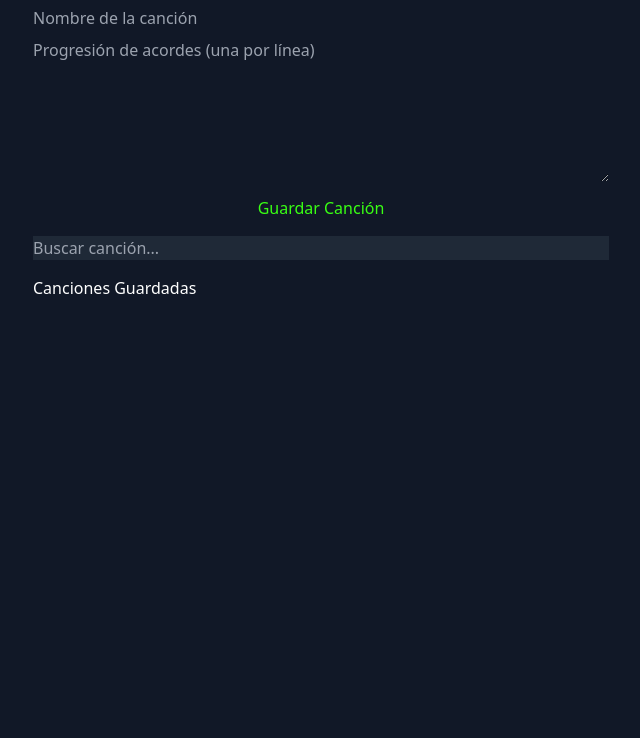
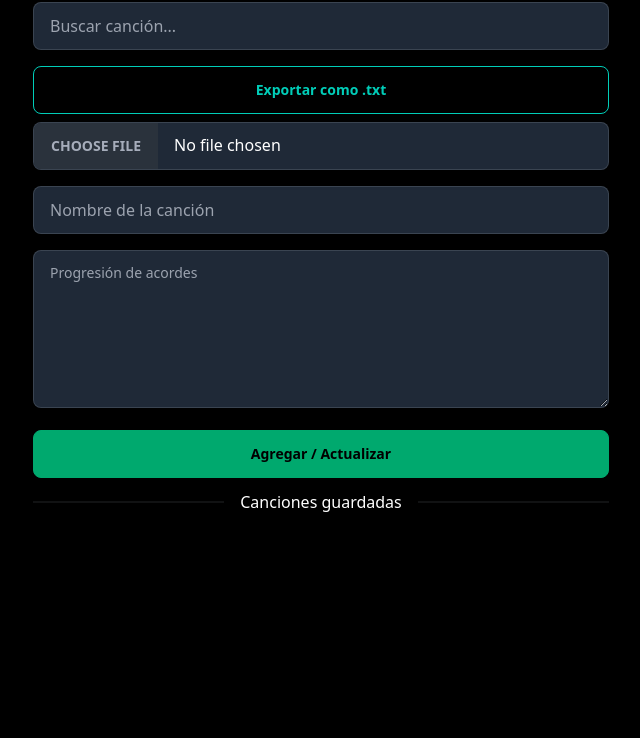
Before and after one commit to fernan2lopezkto/libretaDeNotas, a plain HTML site: page index.html in a window 1280 px wide. Shown: the part 62-800 px from the top of the page, without its empty margins (319-959 px from the left). Drawn offline with nearby package versions, Linux system fonts and the light colour scheme.

Commit message:
Actualizar index.html

```diff
--- a/index.html
+++ b/index.html
@@ -3,54 +3,58 @@
   <head>
     <meta charset="UTF-8" />
     <meta name="viewport" content="width=device-width, initial-scale=1.0" />
-    <title>Progresiones de Acordes</title>
+    <title>Libreta de Notas</title>
+    <link
+      href="https://cdn.jsdelivr.net/npm/daisyui@4.4.20/dist/full.min.css"
+      rel="stylesheet"
+      type="text/css"
+    />
     <script src="https://cdn.tailwindcss.com"></script>
-    <script>
-      tailwind.config = {
-        darkMode: "class",
-        theme: {
-          extend: {
-            colors: {
-              neon: "#39ff14",
-              fondo: "#111827",
-            },
-          },
-        },
-      };
-    </script>
-    <script src="https://cdn.jsdelivr.net/npm/daisyui"></script>
   </head>
-  <body class="bg-fondo text-neon min-h-screen p-4">
-    <div class="max-w-xl mx-auto">
-      <h1 class="text-3xl font-bold mb-4 text-success">Mis Progresiones</h1>
+  <body class="bg-black text-white min-h-screen p-4">
+    <main class="max-w-xl mx-auto space-y-4">
+      <h1 class="text-2xl font-bold text-center">Libreta de Progresiones</h1>
 
-      <div class="mb-4">
-        <input id="songName" type="text" placeholder="Nombre de la canción"
-          class="input input-bordered w-full mb-2 text-neon bg-gray-900 placeholder-gray-400" />
-        <textarea id="chords" rows="6"
-          class="textarea textarea-bordered w-full text-neon bg-gray-900 placeholder-gray-400"
-          placeholder="Progresión de acordes (una por línea)"></textarea>
-        <button id="saveBtn" class="btn btn-success w-full mt-2">Guardar Canción</button>
+      <input
+        id="searchInput"
+        type="text"
+        placeholder="Buscar canción..."
+        class="input input-bordered w-full bg-gray-800 text-white"
+      />
+
+      <div class="mb-4 flex flex-col gap-2">
+        <button id="exportBtn" class="btn btn-outline btn-accent w-full">
+          Exportar como .txt
+        </button>
+
+        <input
+          id="importInput"
+          type="file"
+          accept=".txt"
+          class="file-input file-input-bordered w-full bg-gray-800 text-white"
+        />
       </div>
 
-      <div class="mb-4">
-        <input id="searchInput" type="text" placeholder="Buscar canción..."
-          class="input input-bordered w-full text-neon bg-gray-800 placeholder-gray-400" />
-      </div>
+      <input
+        id="songName"
+        type="text"
+        placeholder="Nombre de la canción"
+        class="input input-bordered w-full bg-gray-800 text-white"
+      />
+      <textarea
+        id="chords"
+        rows="5"
+        placeholder="Progresión de acordes"
+        class="textarea textarea-bordered w-full bg-gray-800 text-white"
+      ></textarea>
+      <button id="addBtn" class="btn btn-success w-full">Agregar / Actualizar</button>
 
-      <div class="divider text-white">Canciones Guardadas</div>
+      <div class="divider">Canciones guardadas</div>
+      <ul id="songList" class="space-y-2"></ul>
+    </main>
 
-      <ul id="songList" class="menu bg-neutral w-full rounded-box"></ul>
-
-      <div id="display" class="mt-4 hidden">
-        <h2 class="text-xl font-bold mb-2" id="displayTitle"></h2>
-        <pre id="displayChords" class="bg-neutral text-white p-3 rounded mb-2 whitespace-pre-wrap"></pre>
-        <div class="flex gap-2">
-          <button id="editBtn" class="btn btn-warning">Editar</button>
-          <button id="deleteBtn" class="btn btn-error">Eliminar</button>
-        </div>
-      </div>
-    </div>
+    <!-- Contenedor de toasts -->
+    <div id="toastContainer" class="toast toast-top toast-end"></div>
 
     <script src="app.js" defer></script>
   </body>
```
